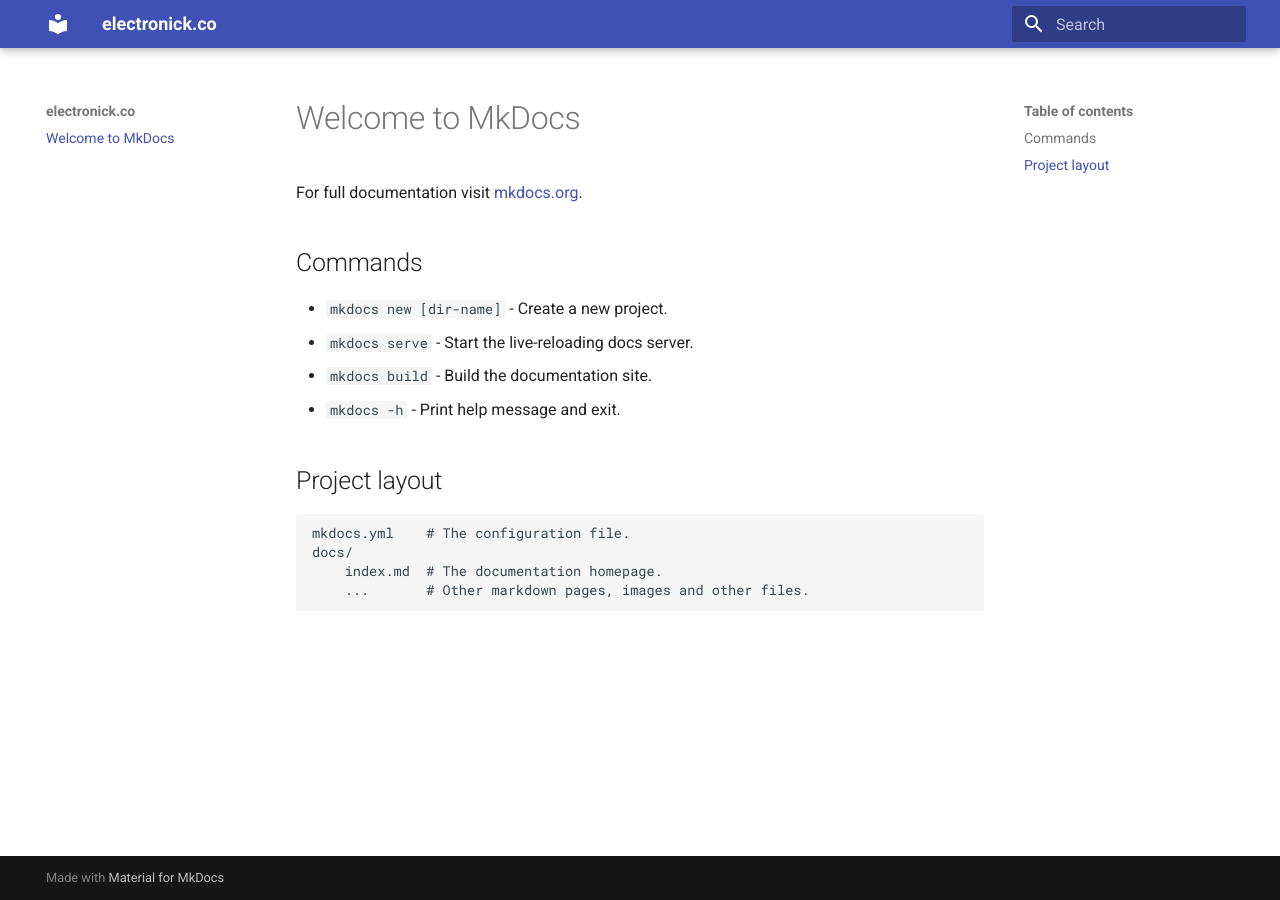
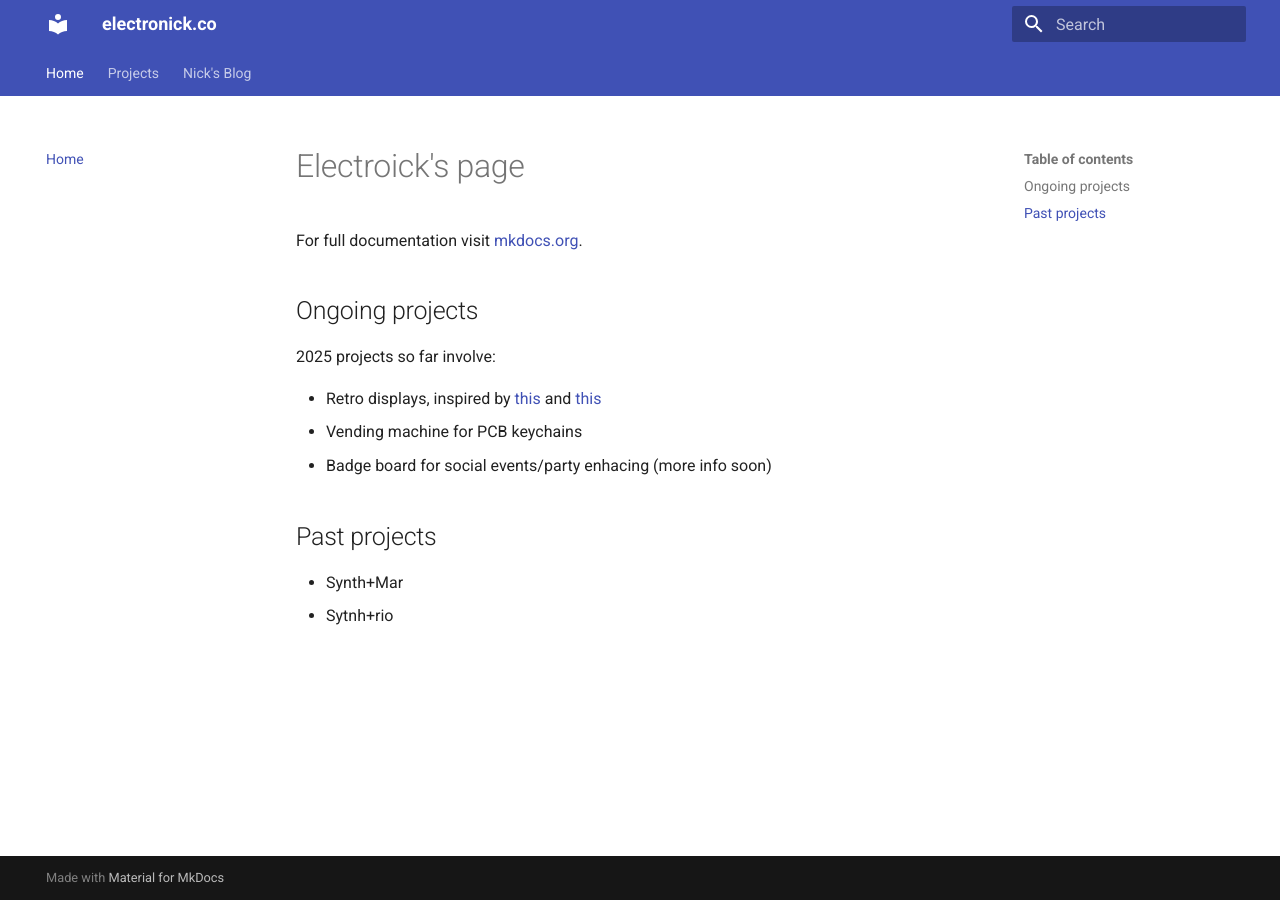
Before and after one commit to electronick-co/electronick.co, an MkDocs documentation site: the page built from docs/index.md, in a window 1280 px wide. Built offline with MkDocs 1.6.1 and Material for MkDocs 9.7.7, drawn with Linux system fonts in a browser that asks for light colours.

Commit message:
initial basic commit of the webpage

```diff
--- a/docs/index.md
+++ b/docs/index.md
@@ -1,17 +1,16 @@
-# Welcome to MkDocs
+# Electroick's page
 
 For full documentation visit [mkdocs.org](https://www.mkdocs.org).
 
-## Commands
+## Ongoing projects
 
-* `mkdocs new [dir-name]` - Create a new project.
-* `mkdocs serve` - Start the live-reloading docs server.
-* `mkdocs build` - Build the documentation site.
-* `mkdocs -h` - Print help message and exit.
+2025 projects so far involve:
 
-## Project layout
+- Retro displays, inspired by [this](https://www.youtube.com/watch?v=OG50VaT9Jg0) and [this](https://www.youtube.com/watch?v=np4NRMKOG6U)
+- Vending machine for PCB keychains
+- Badge board for social events/party enhacing (more info soon)
 
-    mkdocs.yml    # The configuration file.
-    docs/
-        index.md  # The documentation homepage.
-        ...       # Other markdown pages, images and other files.
+## Past projects
+
+- Synth+Mar
+- Sytnh+rio
--- a/mkdocs.yml
+++ b/mkdocs.yml
@@ -2,3 +2,31 @@
 site_url: https://electronick.co
 theme:
   name: material
+  language: en
+  features:
+    - navigation.sections
+    - navigation.tabs
+    - navigation.top
+    - navigation.tracking
+    - search.highlight
+    - search.share
+    - search.suggest
+    - toc.follow
+
+
+plugins:
+  - search
+  - blog
+
+
+
+
+# Page tree
+nav:
+  - Home: index.md
+  - Projects:
+    - Projects/projects.md
+    - Art: Projects/art.md
+    - Idea bucket: Projects/ideas.md
+  - Nick's Blog:
+    - blog/index.md
```
Also changed, not shown: docs/blog/index.md (added, +1 -0 lines), requirements.txt (added, +29 -0 lines), docs/Projects/art.md (added), docs/Projects/ideas.md (added), docs/Projects/projects.md (added).
